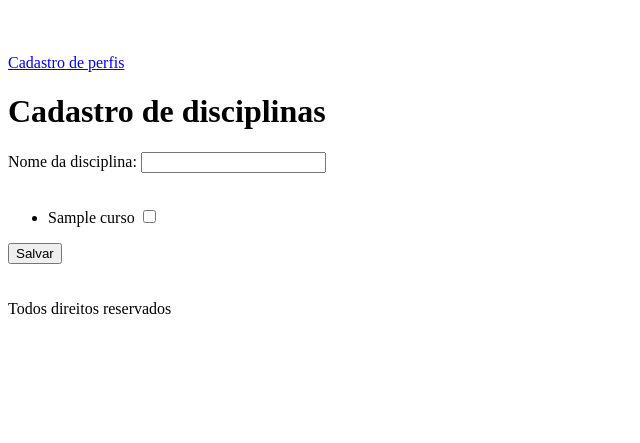
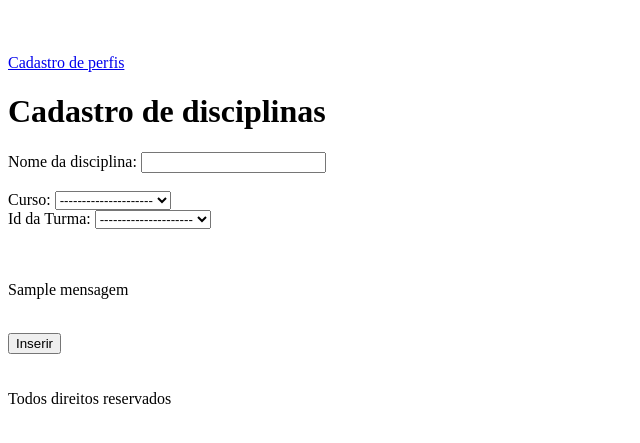
Before and after one commit to PhoenixImpacta/lms_phoenix, a Django app: template core/templates/admin/cad_disciplina.html in a window 1280 px wide. Shown: the part 98-541 px from the top of the page, without its empty margins (0-640 px from the left). Run offline with Django 3.2, Linux system fonts and the light colour scheme; the template is opened without the code that fills it: most values are stand-ins (such as "Sample title", 1, 10 or a date in 2020).

Commit message:
cadastoDisciplina

```diff
--- a/Pagina inicial/estilos.css
+++ b/Pagina inicial/estilos.css
@@ -1,3 +1,6 @@
+body{
+    font-family : Calibri;
+}
 input[type=text], input[type=password] {
     width: 100%;
     padding: 12px 20px;
--- a/core/templates/admin/cad_disciplina.html
+++ b/core/templates/admin/cad_disciplina.html
@@ -8,20 +8,98 @@
 
 
 <h1>Cadastro de disciplinas</h1>
-<form action="" method="post">
+<form method="post" action="">
     {% csrf_token %}
     <label for="disciplina">Nome da disciplina:</label>
     <input type="text" name="disciplina" id="disciplina" required><br/><br/>
 
-    <ul>
-    {% for curso in cursos %}
 
-        <li><label for="{{curso}}">{{ curso.nome }}</label>
-            <input type="checkbox" id="{{curso}}" name="curso" value="{{ curso.nome }}"><br/>
-    </li>
-    {% endfor %}
-    </ul>
-    <button type="submit">Salvar</button>
+
+
+            Curso:
+            <select name="curso">
+                 <option>---------------------</option>
+                {% for curso in cursos %}
+
+                    <option>{{curso.nome}}</option>
+                {% endfor %}
+            </select>
+    <br/>
+    Id da Turma:
+            <select name="id_turma">
+                <option name="none">---------------------</option>
+                {% for id in turma %}
+                <option name = "{{id}}">{{ id.id_turma }}</option>
+                {% endfor %}
+
+            </select>
+    <br/>
+        <br/>
+
+        <br/>
+
+
+
+   <p>{{ mensagem }}</p>
+    <br/>
+   <!--
+     <label for="ano">Ano:</label>
+    <input type="number" name="ano" id="ano" required>
+
+    <br/>
+
+    <label for="semestre">Semestre:</label>
+    <input type="number" name="semestre" id="semestre" required>
+
+    <br/>
+
+    <label for="carga_horaria">Carga Horaria :</label>
+    <input type="number" name="carga_horaria" id="carga_horaria" required>
+
+    <br/>
+
+    <label for="teoria">Teoria :</label>
+    <input type="text" name="teoria" id="teoria" required>
+
+    <br/>
+
+    <label for="pratica">Pratica :</label>
+    <input type="text" name="pratica" id="pratica" required>
+
+    <br/>
+
+    <label for="ementa">Ementa :</label>
+    <input type="text" name="ementa" id="ementa" required>
+
+    <br/>
+
+    <label for="competencias">Competencias :</label>
+    <input type="text" name="competencias" id="competencias" required>
+
+    <br/>
+
+    <label for="habilidades">Habilidades :</label>
+    <input type="text" name="habilidades" id="habilidades" required>
+
+    <br/>
+
+    <label for="conteudo">Conteudo :</label>
+    <input type="text" name="conteudo" id="conteudo" required>
+
+    <br/>
+
+    <label for="bibliografia_basica">Bibliografia Básica:</label>
+    <input type="text" name="bibliografia_basica" id="bibliografia_basica" required>
+
+    <br/>
+
+    <label for="bibliografia_complementar">Bibliografia Complementar :</label>
+    <input type="text" name="bibliografia_complementar" id="bibliografia_complementar" required>
+
+    <br/>
+    -->
+
+    <button type="submit">Inserir</button>
     {% if erros %}
         {% for erro in erros %}
             <p>{{erro}}</p>
```
Also changed, not shown: core/views.py (+33 -18 lines).
